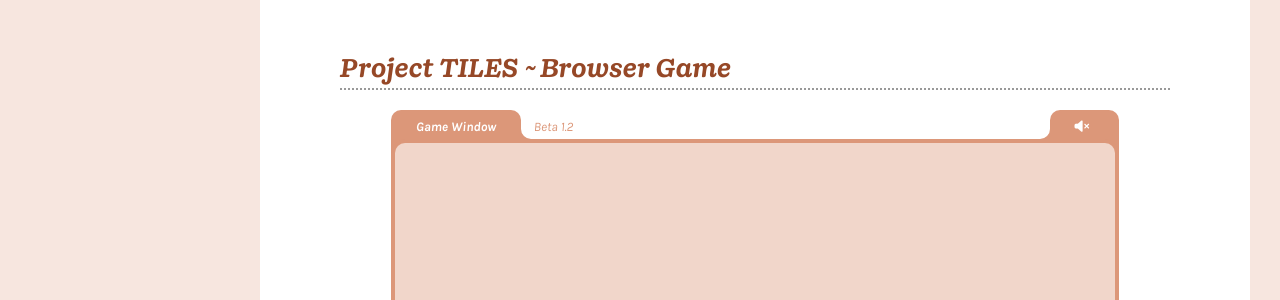
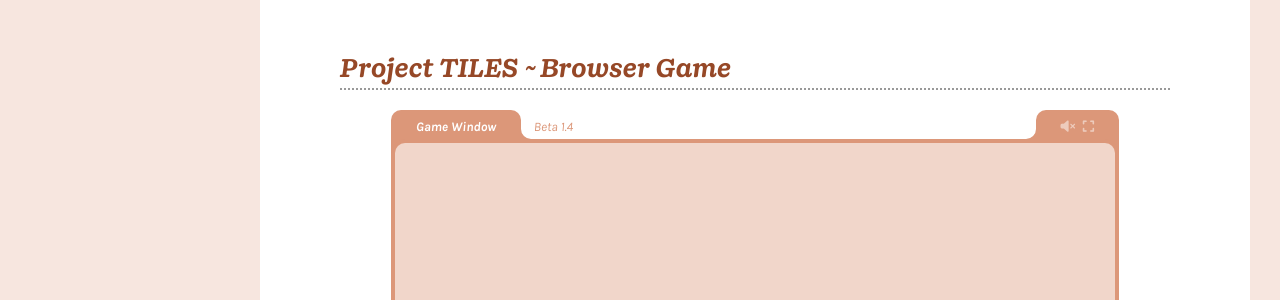
Before and after one commit to semisquircle/semipedia, a Jekyll site: the page built from _chapters/semiware.html, in a window 1280 px wide. Shown: the part 300-600 px from the top of the page. Built offline with Jekyll 4.4.1, drawn with Linux system fonts in a browser that asks for light colours; nearby versions of some CDN libraries.

Commit message:
beta 1.4

```diff
--- a/_chapters/semiware.html
+++ b/_chapters/semiware.html
@@ -13,8 +13,6 @@
 specific_css: true
 ---
 
-
-
 <!-- Project TILES -->
 <div class="heading" id="project-tiles">
 	<div class="semiware-heading-title">Project TILES</div>
@@ -28,7 +26,7 @@
 			<div class="semiware-window-tab-corner" data-side="right"></div>
 		</div>
 
-		<div class="semiware-window-version">Beta 1.2</div>
+		<div class="semiware-window-version">Beta 1.4</div>
 
 		<div class="semiware-theme-option-container">
 			<input type="radio" name="semiware-theme-option" id="hasbro-theme-option" autocomplete="off" checked>
@@ -47,27 +45,40 @@
 			</label>
 		</div>
 
-		<div class="semiware-window-tab semiware-option-tab" for="semiware-window-audio">
+		<div class="semiware-window-tab semiware-option-tab">
 			<div class="semiware-window-tab-corner" data-side="left"></div>
 
 			<input type="checkbox" id="semiware-window-audio" autocomplete="off">
-			<label class="semiware-audio-btn" for="semiware-window-audio">
+			<label class="semiware-option-btn semiware-audio-btn" for="semiware-window-audio">
 				<i class="fa-solid fa-volume-xmark"></i>
 				<i class="fa-solid fa-volume-high"></i>
 			</label>
+
+			<div class="semiware-option-btn semiware-fullscreen-btn" for="semiware-window-fullscreen">
+				<i class="fa-solid fa-expand"></i>
+			</div>
 		</div>
 	</div>
 
-	<div class="semiware-main-wrapper">
+	<div class="semiware-main-wrapper" data-state="">
+		<iframe id="project-tiles-iframe" data-src="https://semiopteryx.github.io/project-tiles/index.html" src=""></iframe>
+		<!-- <iframe id="project-tiles-iframe" data-src="http://localhost:8000/" src=""></iframe> -->
+
 		<div class="semiware-iframe-preloader">
-			<div class="btn-alt load-project-tiles">
+			<div class="btn-alt semiware-iframe-load-btn" id="project-tiles-load-btn">
 				<i class="fa-solid fa-power-off"></i>
 				Load browser game
 			</div>
+
+			<div class="btn-alt semiware-iframe-loading-btn" id="project-tiles-loading-btn">
+				<div class="btn-loading-dots-container">
+					<div></div>
+					<div></div>
+					<div></div>
+				</div>
+				Loading stuff
+			</div>
 		</div>
-
-		<iframe id="project-tiles-iframe" data-src="https://semiopteryx.github.io/project-tiles/index.html" src=""></iframe>
-		<!-- <iframe id="iframe" src="http://localhost:8000/"></iframe> -->
 	</div>
 
 	<!-- <div class="semiware-disclaimer">
@@ -87,14 +98,23 @@
 <p>Visit the <a class="inline" href="https://github.com/semiopteryx/lil-car" target="_blank">Github project </a> for installation instructions.</p>
 <div class="semiware-download">
 	<div class="semiware-widget-frame">
+		<iframe id="lil-car-iframe" data-src="https://semiopteryx.github.io/lil-car/build/LilCar_WEB/main.html" src=""></iframe>
+
 		<div class="semiware-iframe-preloader">
-			<div class="btn-alt load-lil-car">
+			<div class="btn-alt semiware-iframe-load-btn" id="lil-car-load-btn">
 				<i class="fa-solid fa-power-off"></i>
 				Load browser version
 			</div>
+
+			<div class="btn-alt semiware-iframe-loading-btn" id="lil-car-loading-btn">
+				<div class="btn-loading-dots-container">
+					<div></div>
+					<div></div>
+					<div></div>
+				</div>
+				Loading stuff
+			</div>
 		</div>
-
-		<iframe id="lil-car-iframe" data-src="https://semiopteryx.github.io/lil-car/build/LilCar_WEB/main.html" src=""></iframe>
 	</div>
 
 	<div class="semiware-download-link-container">
@@ -122,22 +142,41 @@
 
 	// Project TILES
 	var projectTiles = $("#project-tiles-iframe");
+	var projectTilesWindow = $(".semiware-window");
+	var projectTilesWrapper = projectTilesWindow.find(".semiware-main-wrapper");
 
-	$(".load-project-tiles").on("click", function() {
+	$("#project-tiles-load-btn").on("click", function() {
 		let src = projectTiles.attr("data-src");
-		$(this).closest(".semiware-window").addClass("semiware-loaded");
 		projectTiles.attr("src", src);
+		projectTilesWindow.attr("data-state", "loading");
+		projectTiles.on("load", function() {
+			projectTilesWindow.attr("data-state", "loaded");
+		});
 	});
 
-	$(`[name="semiware-theme-option"]`).change(function() {
+	$(`[name="semiware-theme-option"]`).on("change", function() {
 		let theme = $(this).attr("id").replace("-theme-option", "");
 		let data = {type: "changeTheme", theme: theme}
 		projectTiles[0].contentWindow.postMessage(JSON.stringify(data), projectTiles[0].src);
 	});
 
 	$(".semiware-audio-btn").on("click", function() {
-		let data = {type: "toggleAudio"}
-		projectTiles[0].contentWindow.postMessage(JSON.stringify(data), projectTiles[0].src);
+		let data = JSON.stringify({type: "toggleAudio"});
+		projectTiles[0].contentWindow.postMessage(data, projectTiles[0].src);
+	});
+
+	$(".semiware-fullscreen-btn").on("click", function() {
+		projectTilesWindow.attr("data-state", "fullscreen");
+		projectTilesWrapper[0].requestFullscreen();
+		let data = JSON.stringify({type: "toggleFullscreen"});
+		projectTiles[0].contentWindow.postMessage(data, projectTiles[0].src);
+	});
+	projectTilesWrapper.on("fullscreenchange", function() {
+		if (!document.fullscreenElement) {
+			projectTilesWindow.attr("data-state", "loaded");
+			let data = JSON.stringify({type: "toggleFullscreen"});
+			projectTiles[0].contentWindow.postMessage(data, projectTiles[0].src);
+		}
 	});
 
 
--- a/css/chapters/semiware.css
+++ b/css/chapters/semiware.css
@@ -13,17 +13,37 @@
 .heading ~ .heading {margin-top: 100px;}
 
 .semiware-iframe-preloader {
+	position: relative;
 	display: flex;
 	justify-content: center;
 	align-items: center;
 	background: var(--primary3);
-	border-radius: var(--window-border-radius);
-	z-index: 1003 !important;
+	z-index: 1005;
 }
-.semiware-iframe-preloader .btn-alt {cursor: pointer;}
 
-.semiware-loaded .semiware-iframe-preloader {display: none;}
-.semiware-loaded iframe {display: block !important;}
+.semiware-iframe-loading-btn {
+	--bg: var(--main-text-color);
+	display: none;
+	pointer-events: none;
+}
+
+.btn-loading-dots-container {
+	display: flex;
+	justify-content: center;
+	align-items: center;
+	margin-right: 0.5em;
+}
+
+.btn-loading-dots-container div {
+	display: inline-block;
+	height: 0.65em;
+	width: 0.65em;
+	margin: 0 0.07em;
+	border-radius: 50%;
+	background: white;
+	animation: shrink-grow 0.6s infinite linear;
+}
+.btn-loading-dots-container div:nth-child(2) {animation: grow-shrink 0.6s infinite ease-in-out;}
 
 
 
@@ -59,7 +79,7 @@
 	padding-bottom: calc(var(--window-tab-overlap) - var(--window-border-width) + var(--window-tab-y-padding));
 	margin-bottom: calc(-1 * var(--window-tab-overlap));
 	white-space: nowrap;
-	z-index: 1001 !important;
+	z-index: 1001;
 }
 
 .semiware-window-tab {
@@ -145,11 +165,16 @@
 	--color3: white;
 }
 
+.semiware-option-btn {
+	display: flex;
+	opacity: 0.5;
+	font-size: var(--window-font-size);
+	cursor: pointer;
+}
+
 .semiware-audio-btn {
-	display: flex;
-	font-size: var(--window-font-size);
 	width: calc(1.5 * var(--window-font-size));
-	cursor: pointer;
+	margin-right: calc(0.2 * var(--window-font-size));
 }
 .fa-volume-high {display: none;}
 input:checked + .semiware-audio-btn .fa-volume-xmark {display: none;}
@@ -157,26 +182,30 @@
 
 .semiware-main-wrapper {
 	position: relative;
+	height: min-content;
 	padding: var(--window-border-width);
 	background: var(--window-border-color);
 	border-radius: calc(var(--window-border-radius) + var(--window-border-width));
 	overflow: hidden;
-	z-index: 1002 !important;
+	z-index: 1002;
 }
 
-.semiware-window .semiware-iframe-preloader, #project-tiles-iframe {
+.semiware-window .semiware-iframe-preloader,
+#project-tiles-iframe {
 	width: var(--screen-width);
 	height: calc(var(--screen-width) / var(--aspect-ratio));
+	border-radius: var(--window-border-radius);
 }
 
 #project-tiles-iframe {
-	position: relative;
-	display: none;
+	position: absolute;
+	left: var(--window-border-width);
+	top: var(--window-border-width);
+	display: block !important;
 	border: 0;
-	border-radius: var(--window-border-radius);
 	overflow: hidden;
 	box-sizing: content-box;
-	z-index: 1002 !important;
+	z-index: 1004;
 }
 
 .semiware-disclaimer {
@@ -186,9 +215,6 @@
 	color: var(--window-border-color);
 }
 .semiware-disclaimer svg {margin-right: 0.3em;}
-
-.semiware-window.semiware-loaded .semiware-window-tab-container {pointer-events: all;}
-.semiware-window.semiware-loaded .semiware-theme-option-container {opacity: 1;}
 
 
 
@@ -214,20 +240,22 @@
 	height: 280px;
 }
 
-.semiware-widget-frame .semiware-iframe-preloader {
-	border: var(--window-border-width) solid var(--primary7);
-	border-radius: calc(var(--window-border-radius) + var(--window-border-width));
-	z-index: 1001 !important;
-}
-
 #lil-car-iframe {
-	position: relative;
-	display: none;
+	position: absolute;
+	left: 0;
+	top: 0;
+	display: block;
 	background: var(--main-background);
 	border: 0;
 	overflow: hidden;
 	box-sizing: content-box;
-	z-index: 1000 !important;
+	z-index: 1004;
+}
+
+.semiware-widget-frame .semiware-iframe-preloader {
+	border: var(--window-border-width) solid var(--primary7);
+	border-radius: calc(var(--window-border-radius) + var(--window-border-width));
+	z-index: 1005;
 }
 
 .semiware-download-link-container {
@@ -254,3 +282,29 @@
 	font-weight: 400;
 	white-space: nowrap;
 }
+
+
+
+/* States */
+[data-state="loading"] .semiware-iframe-load-btn {display: none;}
+[data-state="loading"] .semiware-iframe-loading-btn {display: flex;}
+
+[data-state="loaded"] .semiware-iframe-preloader {z-index: 1004 !important;}
+[data-state="loaded"] iframe {z-index: 1005 !important;}
+[data-state="loaded"] .semiware-window-tab-container {pointer-events: all;}
+[data-state="loaded"] .semiware-theme-option-container {opacity: 1;}
+[data-state="loaded"] .semiware-option-btn {opacity: 1;}
+
+[data-state="fullscreen"] .semiware-main-wrapper {
+	--screen-width: calc(100vh * var(--aspect-ratio));
+	padding: 0;
+	background: black;
+	border-radius: 0;
+}
+[data-state="fullscreen"] .semiware-iframe-preloader {display: none;}
+[data-state="fullscreen"] iframe {
+	left: 50% !important;
+	top: 0 !important;
+	border-radius: 0 !important;
+	transform: translateX(-50%);
+}
```
Also changed, not shown: other parts of _chapters/semiware.html (+5 -2 lines).
